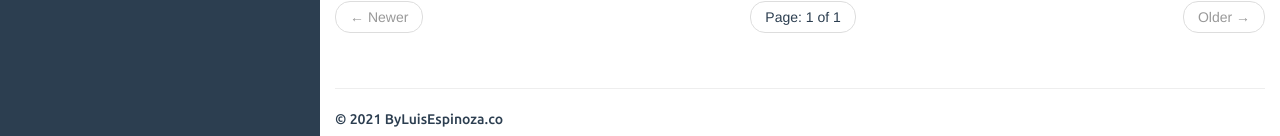
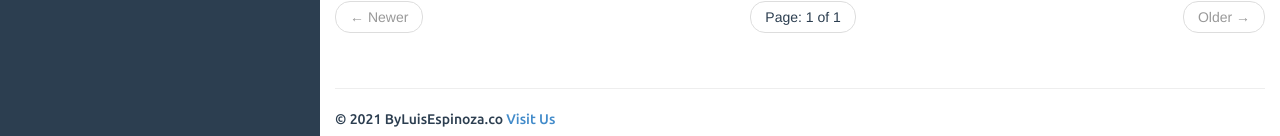
Before and after one commit to alvaloper/documents, a Jekyll site: the page built from index.html, in a window 1280 px wide and 1206 px high. Shown: the part 1067-1203 px from the top of the window. Built offline with Jekyll 4.4.1, drawn with Linux system fonts in a browser that asks for light colours; the list of posts is cut into pages by our own code.

Commit message:
Updating

```diff
--- a/_includes/default.html
+++ b/_includes/default.html
@@ -98,7 +98,7 @@
 		<footer>
 			<hr/>
 			<p>
-				&copy; {{ site.time | date: '%Y' }} {{ site.author.name }}
+				&copy; {{ site.time | date: '%Y' }} {{ site.author.name }} <a href="https://www.byluisespinoza.co/">Visit Us</a>
 			</p>
 		</footer>
 	</div>
```
